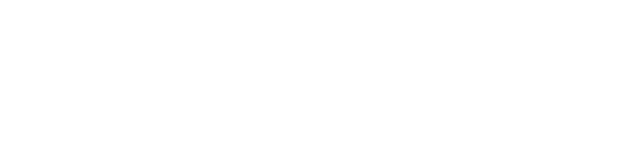
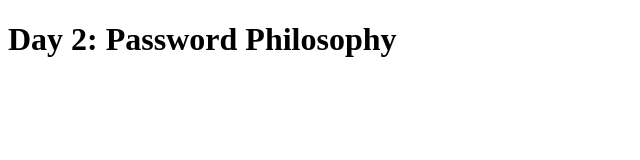
Before and after one commit to mponpol/AoC-Day2, a plain HTML site: page index.html in a window 1280 px wide. Shown: the whole page, without its empty margins (0-640 px from the left). Drawn offline with Linux system fonts and the light colour scheme.

Commit message:
Day2 2nd part finished

```diff
--- a/index.html
+++ b/index.html
@@ -3,9 +3,10 @@
 <head>
     <meta charset="UTF-8">
     <meta name="viewport" content="width=device-width, initial-scale=1.0">
-    <title>Day 2: Password Philosophy</title>
+    <title>Day 2</title>
 </head>
 <body>
+    <h1>Day 2: Password Philosophy</h1>
     <script src="script.js"></script>
 </body>
 </html>
```
Also changed, not shown: 1 other file.
